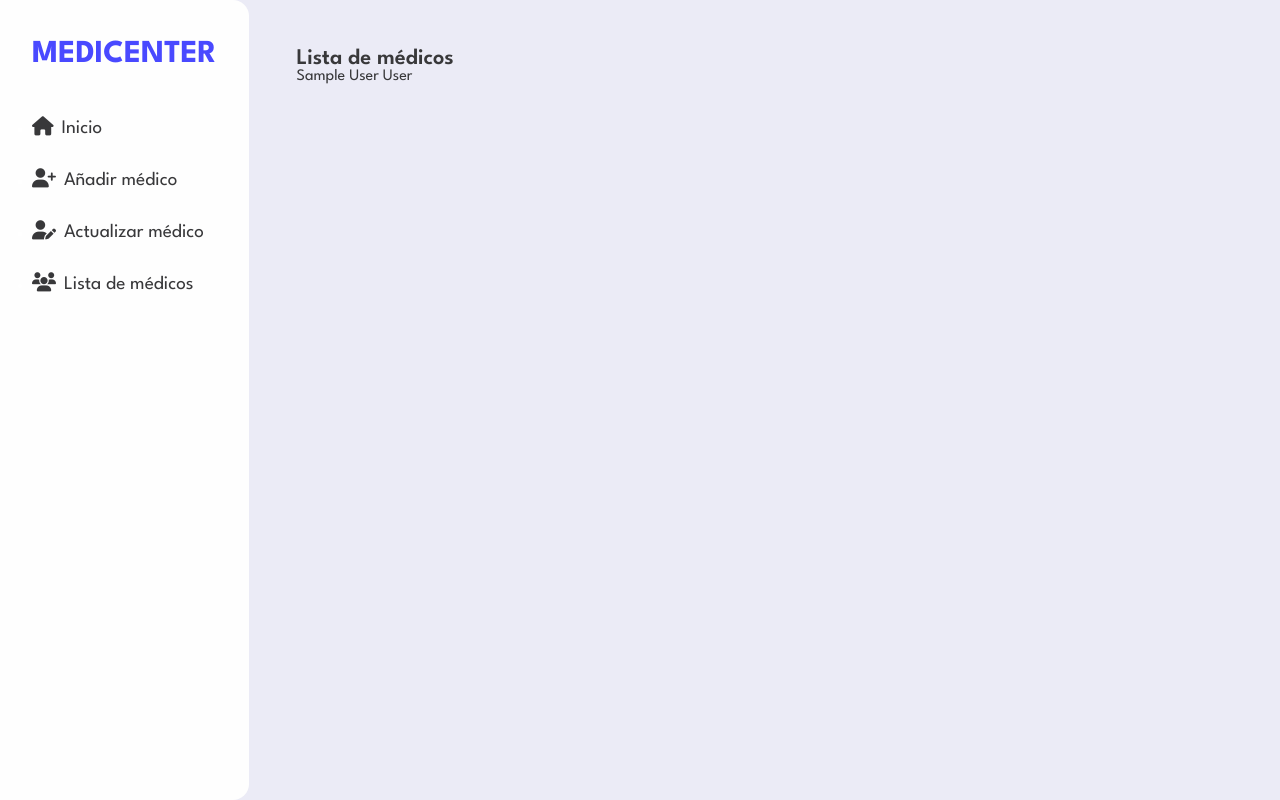
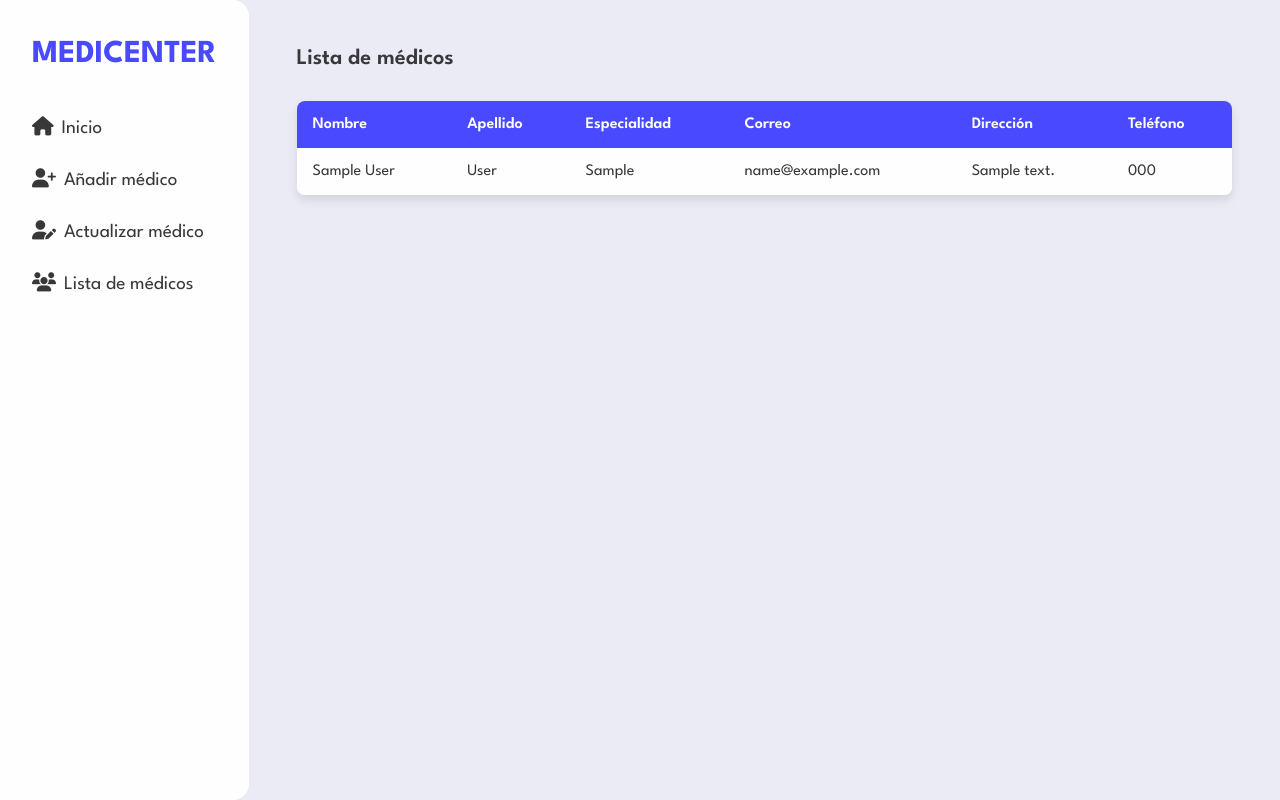
Before and after one commit to NataMellado/eva2-backend2, a Django app: page /users/ in a window 1280 px wide. Run offline with Django 5.2, Linux system fonts and the light colour scheme; tables that the repository leaves empty hold one stand-in row (values such as "Sample post"); some libraries are stand-ins or nearby versions.

Commit message:
Add doctor table

```diff
--- a/static/css/styles.css
+++ b/static/css/styles.css
@@ -116,3 +116,30 @@ form button:hover {
   background-color: var(--dark-blue);
 
 }
+
+/* doctor table */
+table {
+  width: 100%;
+  border-collapse: collapse;
+  margin-top: 2rem;
+  background-color: var(--white);
+  border-radius: var(--br-s);
+  box-shadow: 0 5px 10px rgba(0, 0, 0, 0.1);
+  overflow: hidden;
+}
+
+table th, table td {
+  padding: 1rem;
+  border: none;
+  text-align: left;
+}
+
+table th {
+  background-color: var(--bright-blue);
+  color: var(--white);
+  font-weight: 600;
+}
+
+table td {
+  background-color: var(--white);
+}
--- a/templates/layout.html
+++ b/templates/layout.html
@@ -5,7 +5,7 @@
     <meta charset='UTF-8'>
     <meta name='viewport' content='width=device-width, initial-scale=1.0'>
     <title>{% block title %}{% endblock title %}</title>
-    <link rel='stylesheet' href='{% static "css/styles.css" %}?v={{ STATIC_VERSION4 }}'>
+    <link rel='stylesheet' href='{% static "css/styles.css" %}?v={{ STATIC_VERSION5 }}'>
     <script src="https://kit.fontawesome.com/d85944cffc.js" crossorigin="anonymous"></script>
 </head>
 
--- a/templates/users_list.html
+++ b/templates/users_list.html
@@ -2,7 +2,30 @@
 {% block title %}Lista de usuarios{% endblock title %}
 {% block body %}
     <h1>Lista de médicos</h1>
-    {% for user in users %}
-        <p>{{ user.name }} {{ user.last_name }}</p>
-    {% endfor %}
+
+    <table>
+        <thead>
+            <tr>
+                <th>Nombre</th>
+                <th>Apellido</th>
+                <th>Especialidad</th>
+                <th>Correo</th>
+                <th>Dirección</th>
+                <th>Teléfono</th>
+            </tr>
+        </thead>
+        <tbody>
+            {% for user in users %}
+                <tr>
+                    <td>{{ user.name }}</td>
+                    <td>{{ user.last_name }}</td>
+                    <td>{{ user.speciality }}</td>
+                    <td>{{ user.email }}</td>
+                    <td>{{ user.address }}</td>
+                    <td>{{ user.phone }}</td>
+                </tr>
+            {% endfor %}
+        </tbody>
+    </table>
+
 {% endblock body %}
```
